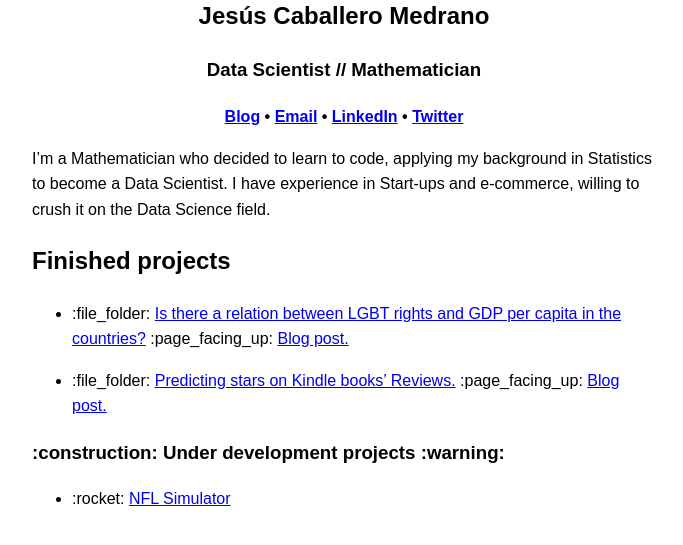
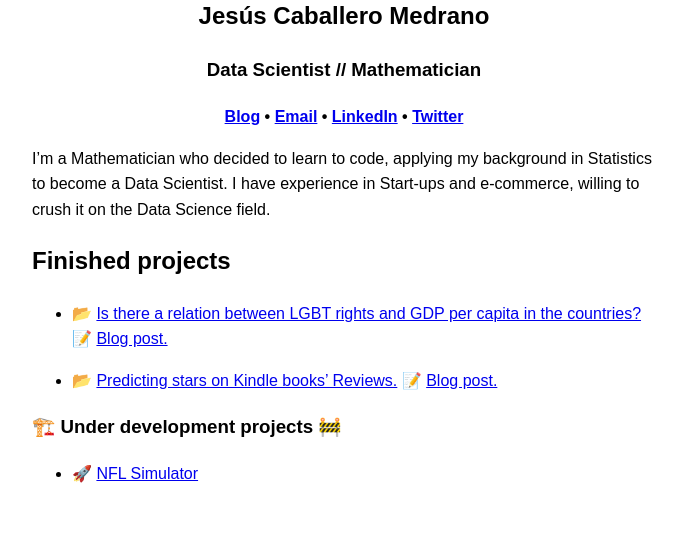
Before and after one commit to CodingDuckmx/CodingDuckmx.github.io, a Jekyll site: the page built from index.md, in a window 1280 px wide, cut to the strip 318-863 px from the top of the page. Shown: the whole strip, without its empty margins (296-979 px from the left). Built offline with Jekyll 4.4.1, drawn with Linux system fonts in a browser that asks for light colours; our own code applies the rules of GitHub Pages for plain Markdown files; part of the change alters nothing that is shown.

Commit message:
Update index.md

```diff
--- a/index.md
+++ b/index.md
@@ -30,11 +30,10 @@ I'm a Mathematician who decided to learn to code, applying my background in Stat
 
 ## Finished projects
 
-  *  :file_folder: <a href="https://github.com/CodingDuckmx/DS-Unit-1-Build--Correlation-between-LGBT-Rights-and-GDP">Is there a relation between LGBT rights and GDP per capita in the countries?</a> :page_facing_up: <a href="https://medium.com/@CodingDuckMx/is-there-a-relation-between-lgbt-rights-and-gdp-per-capita-in-the-countries-efba6e7dcc64"> Blog post.</a>
+  *  📂 <a href="https://github.com/CodingDuckmx/DS-Unit-1-Build--Correlation-between-LGBT-Rights-and-GDP">Is there a relation between LGBT rights and GDP per capita in the countries?</a> 📝 <a href="https://medium.com/@CodingDuckMx/is-there-a-relation-between-lgbt-rights-and-gdp-per-capita-in-the-countries-efba6e7dcc64"> Blog post.</a>
 
-  * :file_folder: <a href="https://github.com/CodingDuckmx/AmazonKindleReviews">Predicting stars on Kindle books' Reviews.</a> :page_facing_up: <a href="https://medium.com/@CodingDuckMx/predicting-kindle-books-reviews-3be74232e5d7"> Blog post.</a>
+  * 📂 <a href="https://github.com/CodingDuckmx/AmazonKindleReviews">Predicting stars on Kindle books' Reviews.</a> 📝 <a href="https://medium.com/@CodingDuckMx/predicting-kindle-books-reviews-3be74232e5d7"> Blog post.</a>
 
-### :construction: Under development projects :warning:
+### 🏗️ Under development projects 🚧
 
-
-*  :rocket: <a href="https://github.com/CodingDuckmx/NFL-simulator">NFL Simulator</a>
+*  🚀 <a href="https://github.com/CodingDuckmx/NFL-simulator">NFL Simulator</a>
```
